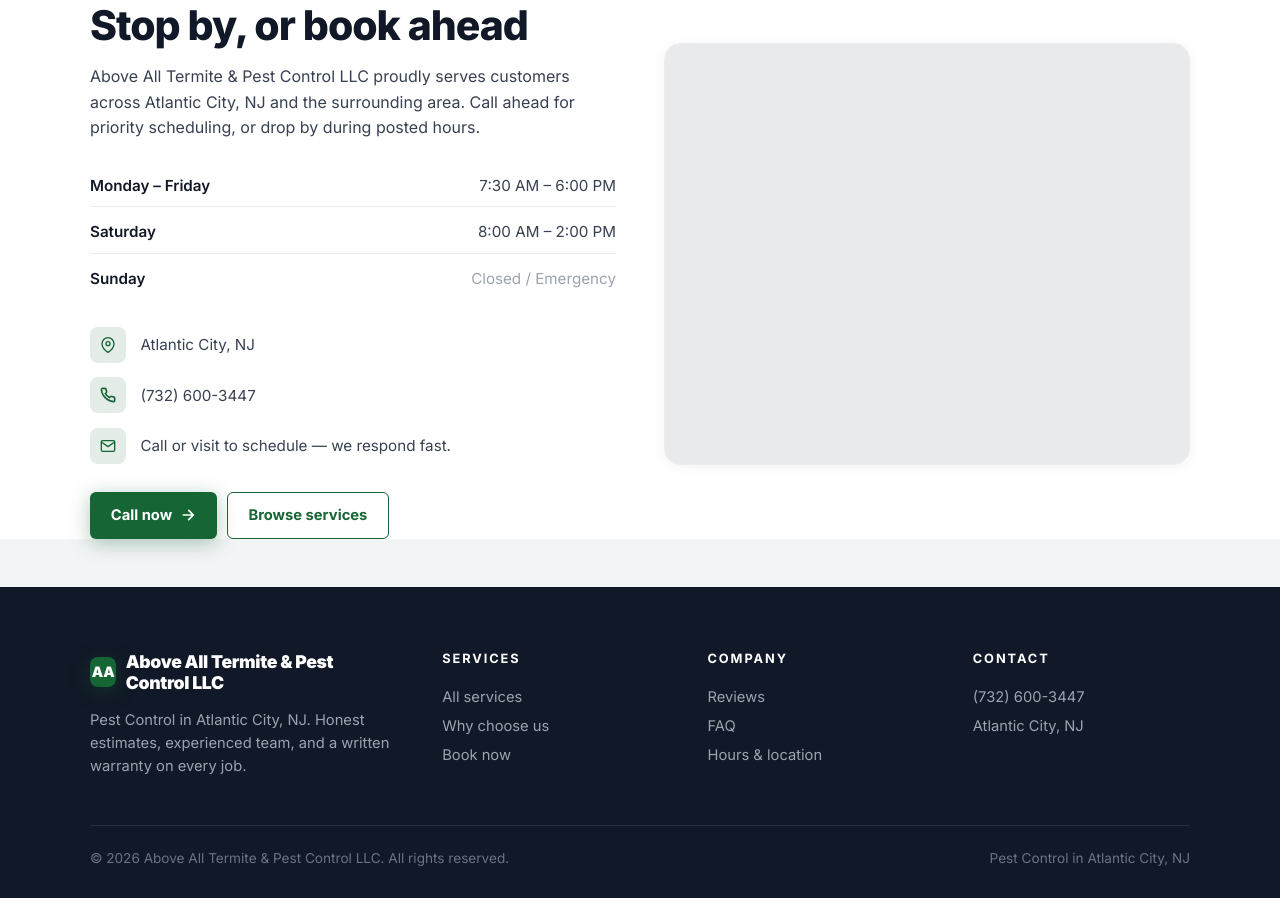
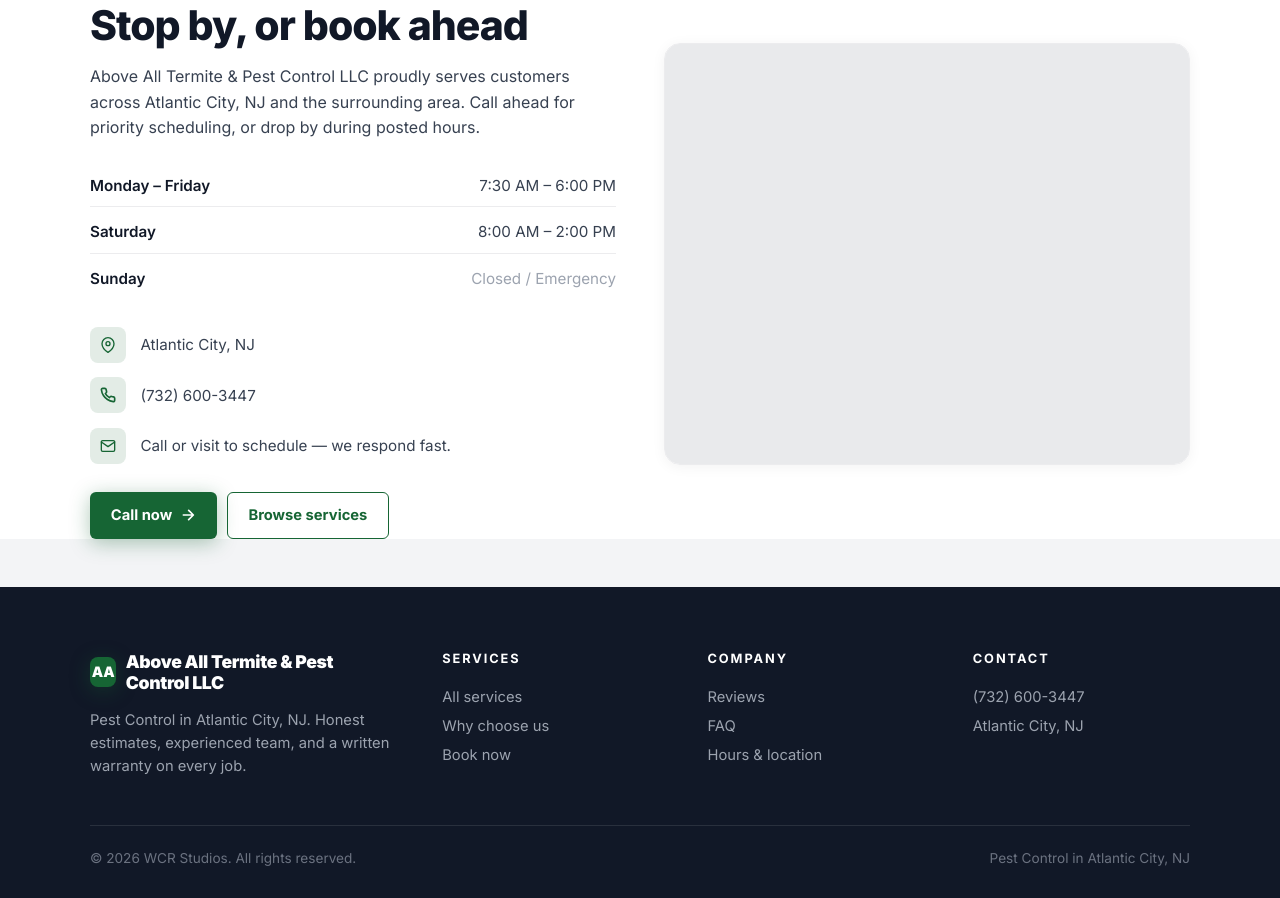
Before and after one commit to Wrenbjor/trades--above-all-termite-and-pest-control-llc, a plain HTML site: page index.html in a window 1280 px wide. Shown: the part 4823-5721 px from the top of the page. Drawn offline with nearby package versions, Linux system fonts and the light colour scheme; no server answers.

Commit message:
Update site

```diff
--- a/index.html
+++ b/index.html
@@ -605,7 +605,7 @@
     </div>
   </div>
   <div class="foot-bottom">
-    <div>&copy; 2026 Above All Termite &amp; Pest Control LLC. All rights reserved.</div>
+    <div>&copy; 2026 WCR Studios. All rights reserved.</div>
     <div>Pest Control in Atlantic City, NJ</div>
   </div>
 </footer>
```
